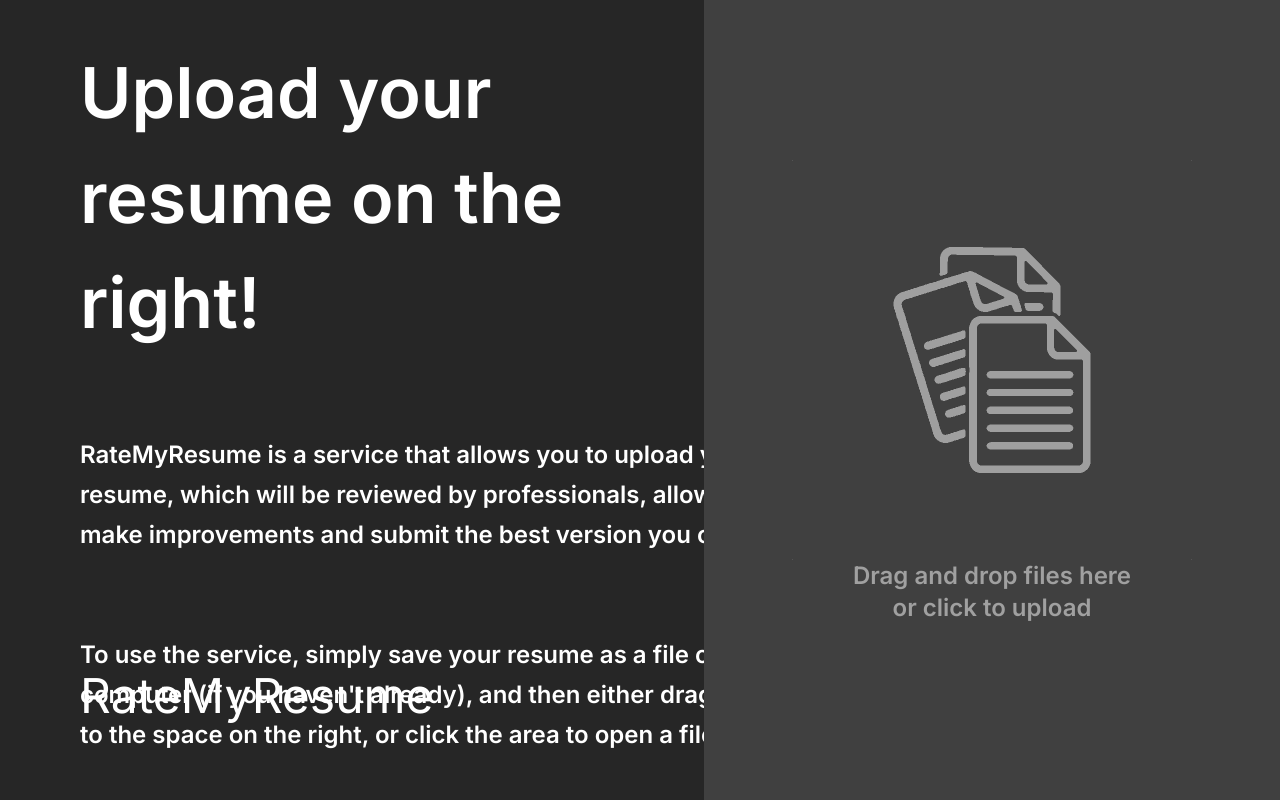
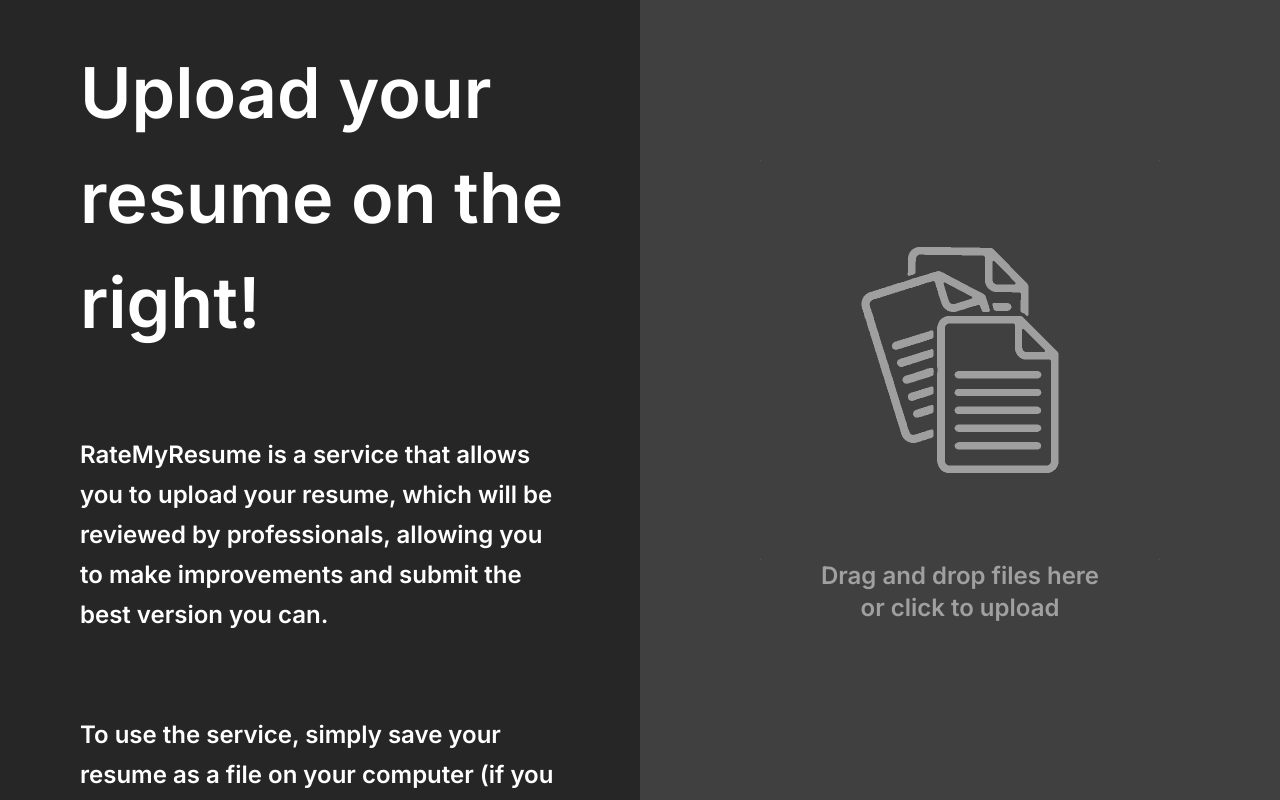
Before and after one commit to GdscCpp/web-week, a Next.js app in the folder frontend/: page /upload in a window 1280 px wide. Shown: the top 800 px of the page. Built offline with nearby package versions, Linux system fonts and the light colour scheme.

Commit message:
upload ui fixes

```diff
--- a/frontend/src/app/upload/page.tsx
+++ b/frontend/src/app/upload/page.tsx
@@ -6,26 +6,27 @@
 
   return (
     <main>
-      <div className={'flex text-[24px]'}>
-        <div
-          className={"w-[55vw] h-[100vw] bg-neutral-800 flex-auto pt-10"}
-        >
-          <h1 className=" text-white text-[70px] font-semibold font-['Inter'] pl-[80px]">Upload your resume on the right!</h1>
-          <p className="w-[852px] pl-[80px] text-white text-2xl font-semibold font-['Inter'] leading-[40px] pt-20">
+      <div className={'flex h-screen'}>
+        <div className={'w-1/2 bg-neutral-800 flex-auto pt-10'}>
+            <h1 className=" text-white text-[70px] font-semibold font-['Inter'] pl-[80px]">
+                Upload your resume on the right!
+            </h1>
+            <p className="ml-[80px] text-white text-2xl font-semibold font-['Inter'] leading-[40px] mt-20 mr-20">
                 RateMyResume is a service that allows you to upload your resume, which will be reviewed by professionals,
                 allowing you to make improvements and submit the best version you can.
             </p>
-          <p className="w-[852px] pl-[80px] text-white text-2xl font-semibold font-['Inter'] leading-[40px] pt-20">
+            <p className="ml-[80px] text-white text-2xl font-semibold font-['Inter'] leading-[40px] mt-20 mr-20">
                 To use the service, simply save your resume as a file on your computer (if you haven't already), and then
                 either drag and drop it to the space on the right, or click the area to open a file picker.
             </p>
-          <div
-            className={"text-white text-5xl font-normal font-['Jockey One'] text-left absolute bottom-0 left-0 pl-20 pb-20"}
-          >
+            <div className={"text-white text-5xl font-normal font-['Jockey One'] text-left mt-60 ml-20 mb-20"}>
                 <span>RateMyResume</span>
             </div>
+            <div>
+
             </div>
-        <div className={'w-[45vw] h-[100vw] bg-neutral-700 flex justify-center '}>
+        </div>
+        <div className={'w-1/2 bg-neutral-700 flex justify-center '}>
             <div>
                 <img className="h-400 w-400 pt-40" src={image} alt="file icon picture" />
                 <p className="text-center text-white text-opacity-50 text-2xl font-semibold font-['Inter']">
```
Lines whose indentation alone changed are shown as unchanged.
